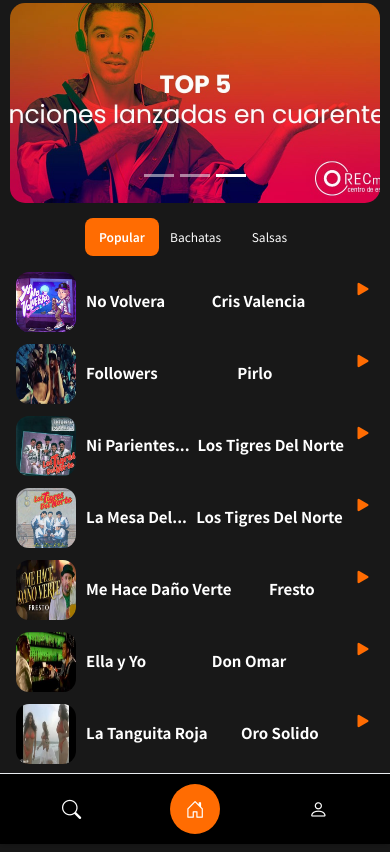
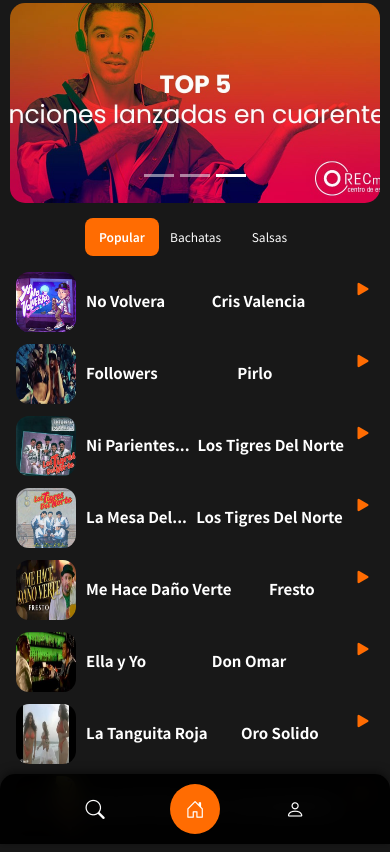
Before and after one commit to andres090928/reproductor1, a plain HTML site: page lista_repro.html in a window 390 px wide. Drawn offline with nearby package versions, Linux system fonts and the light colour scheme; a web font is replaced by a local one.

Commit message:
Update style.css

```diff
--- a/css/style.css
+++ b/css/style.css
@@ -540,17 +540,19 @@ a{
         font-size: 1rem; /* Ajustar el tamaño de los botones */
     }
 
-    .floating-bar {
-        display: flex;
-        justify-content: space-around;
-        padding: 10px;
+    .floating-bar-container {
         position: fixed;
         bottom: 0;
+        left: 0;
         width: 100%;
-        background-color: #000000;
-        border-top: 1px solid #e9ecef;
+        background: rgb(0 0 0 / 94%); /* Fondo semitransparente */
+        backdrop-filter: blur(10px); /* Efecto de desenfoque en el fondo */
+        display: flex;
+        justify-content: center;
+        padding: 10px;
+        box-shadow: 0 -2px 10px rgba(0, 0, 0, 0.5);
+        border-radius: 15px 15px 0 0; /* Bordes redondeados en la parte superior */
     }
-
     .floating-bar a, .floating-bar button {
         font-size: 1.2rem; /* Ajustar el tamaño de los iconos en la barra flotante */
     }
```
